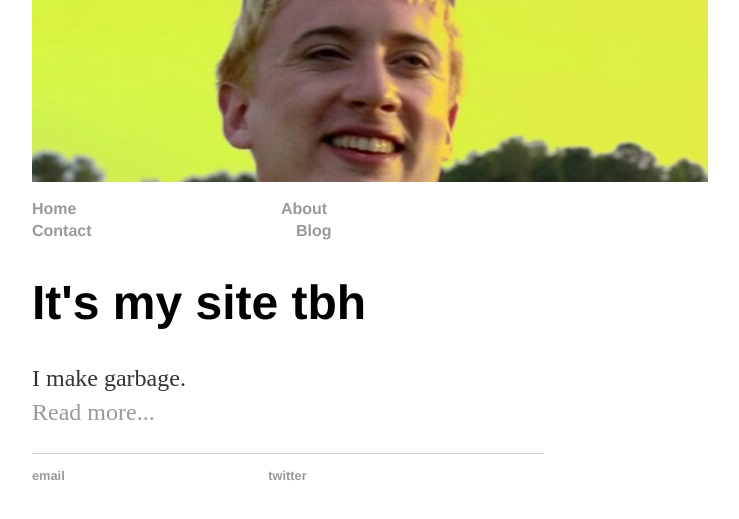
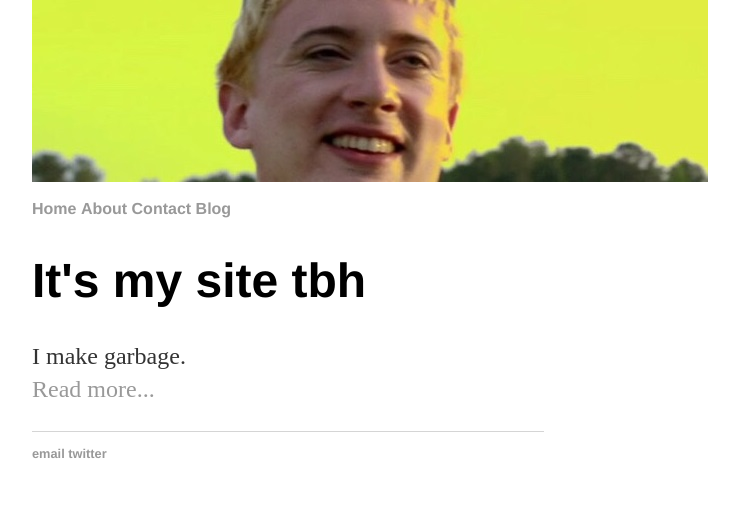
Before and after one commit to glasscaked/strip, a Jekyll site: the page built from index.html, in a window 1280 px wide. Shown: the top 519 px of the page, without its empty margins (352-1091 px from the left). Built offline with Jekyll 4.4.1, drawn with Linux system fonts in a browser that asks for light colours.

Commit message:
Update main.css

```diff
--- a/css/main.css
+++ b/css/main.css
@@ -12,7 +12,7 @@ h3 { font-size: 2.3em; }
 h4 { font-size: 1.9em; }
 
 nav ul, footer ul { font-size: 1em; font-family: 'Helvetica', 'Arial', 'Sans-Serif'; padding: 0px; list-style: none; font-weight: bold; }
-nav ul li, footer ul li {display: inline; margin-right: 200px; }
+nav ul li, footer ul li {display: inline; margin: 0 auto;  }
 
 footer { border-top: 1px solid #d5d5d5; font-size: .8em; }
 
```
